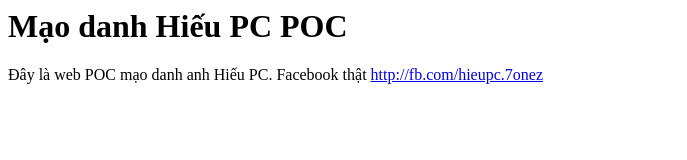
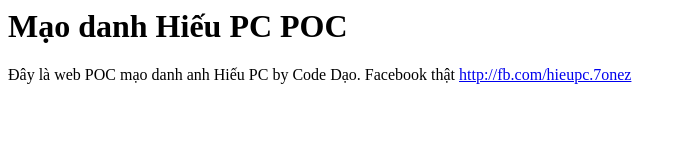
Before and after one commit to conanak99/maodanh-hieupc, a plain HTML site: page index.html in a window 1280 px wide. Shown: the whole page, without its empty margins (0-687 px from the left). Drawn offline with Linux system fonts and the light colour scheme.

Commit message:
Update index.html

```diff
--- a/index.html
+++ b/index.html
@@ -1,3 +1,10 @@
-<h1>Mạo danh Hiếu PC POC</h1>
+<html>
+  <head>
+    <title>PoC Website mạo danh anh Hiếu PC (by Code Dạo)</title>
+  </head>
 
-<p>Đây là web POC mạo danh anh Hiếu PC. Facebook thật <a href="http://fb.com/hieupc.7onez">http://fb.com/hieupc.7onez</a></p>
+  <body>
+    <h1>Mạo danh Hiếu PC POC</h1>
+    <p>Đây là web POC mạo danh anh Hiếu PC by Code Dạo. Facebook thật <a href="http://fb.com/hieupc.7onez">http://fb.com/hieupc.7onez</a></p>
+  </body>
+</html>
```
